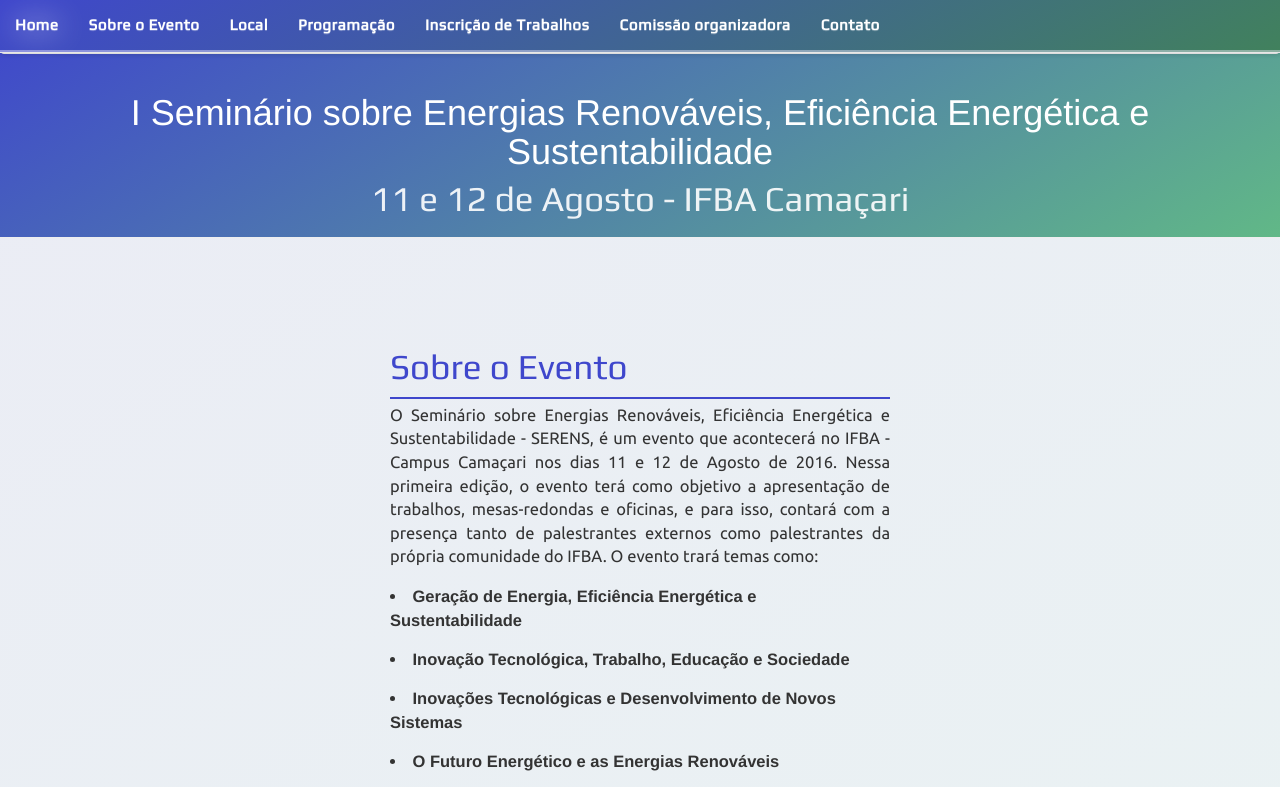
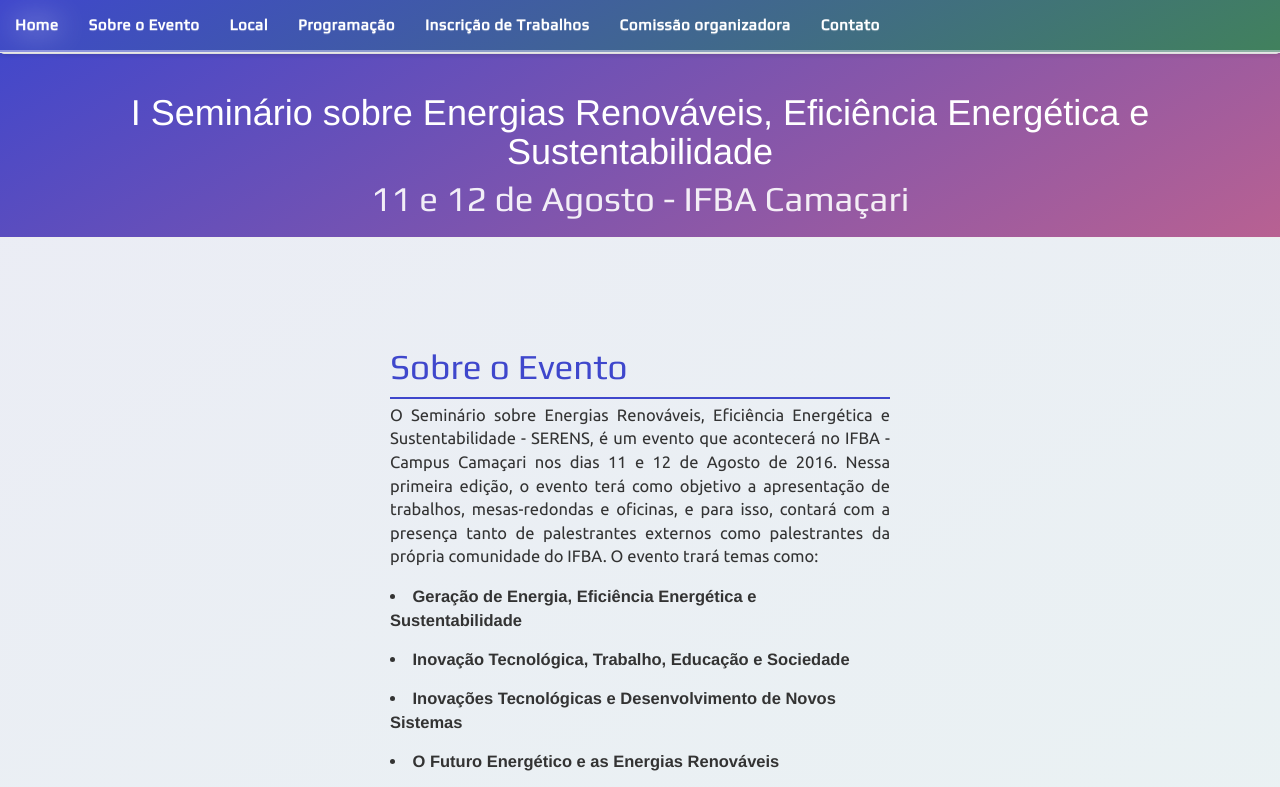
Before and after one commit to ComissaoSERENS/SERENS, a plain HTML site: page index.html in a window 1280 px wide. Shown: the top 787 px of the page. Drawn offline with nearby package versions, Linux system fonts and the light colour scheme; files that its build step writes are made by us from their sources; files whose address does not match are found by name.

Commit message:
Update stylesheet.css

```diff
--- a/stylesheets/stylesheet.css
+++ b/stylesheets/stylesheet.css
@@ -75,7 +75,7 @@
   color: #fff;
   text-align: center;
   background-color: #159957;
-  background-image: linear-gradient(150deg, #3f47cc, #61B887);
+  background-image: linear-gradient(150deg, #3f47cc, #B86192);
   margin-top:-4% !important;
 }
 
```
